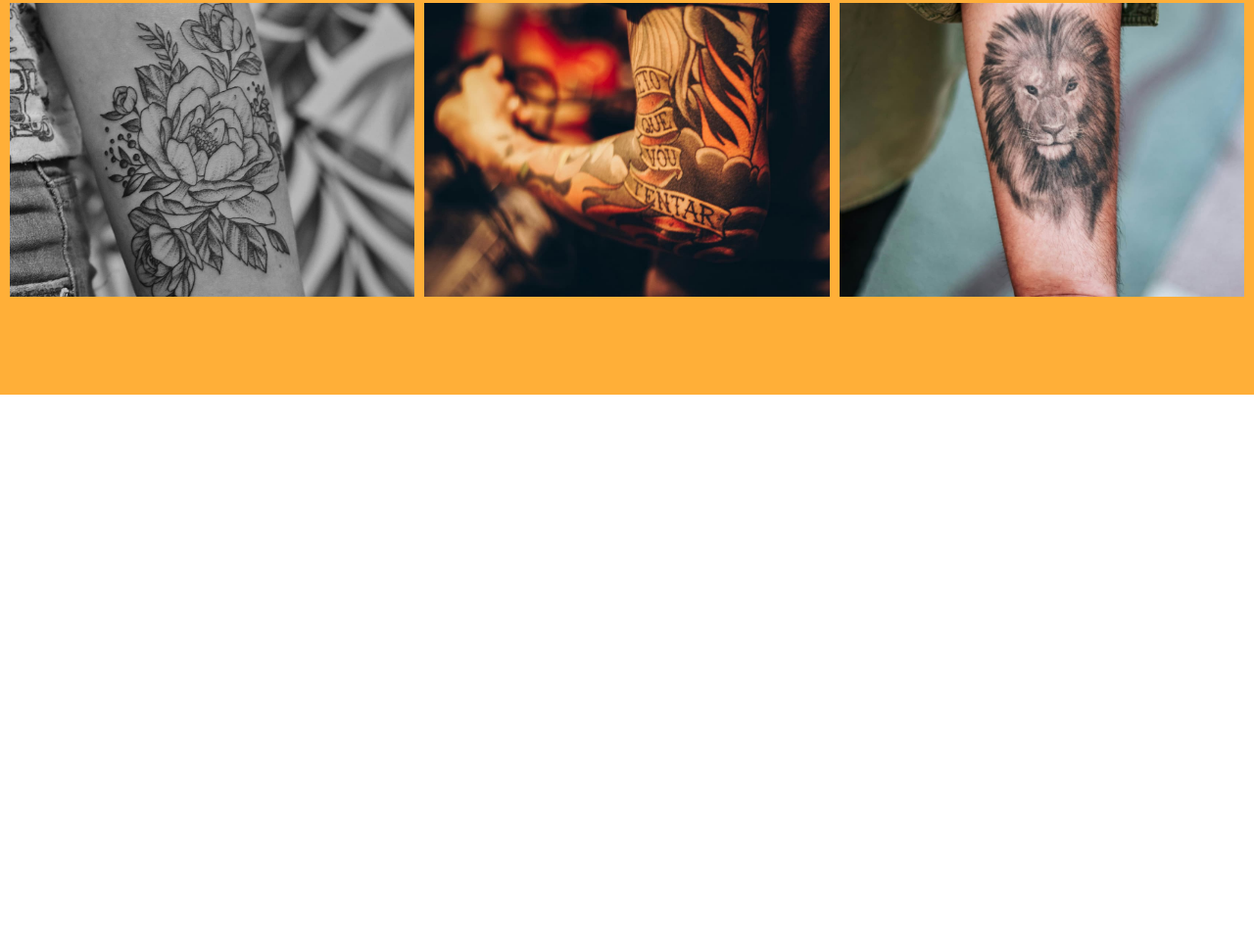
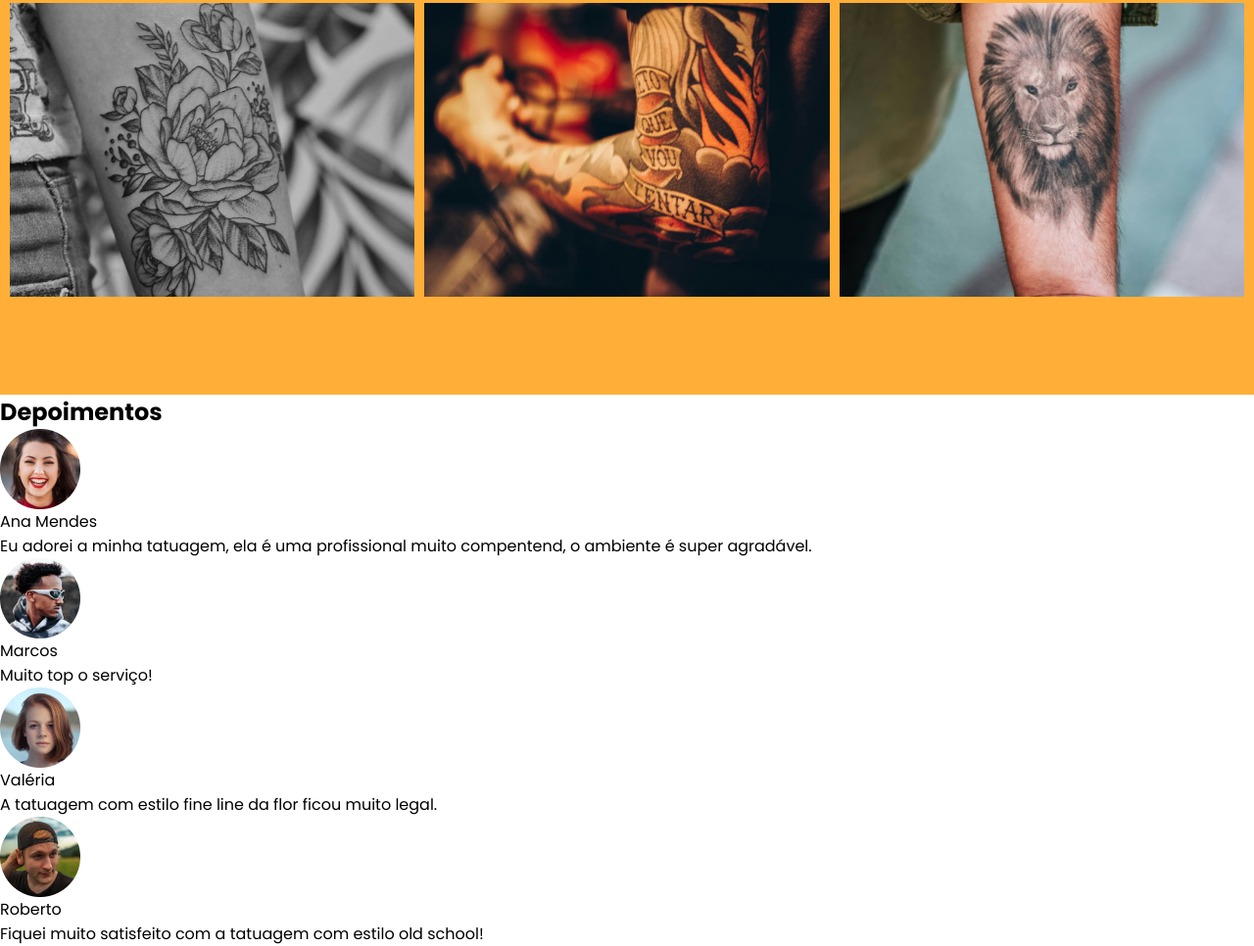
Before and after one commit to devlucasmeloc/site-tattoo, a plain HTML site: page index.html in a window 1280 px wide. Shown: the part 1860-2826 px from the top of the page at 98% size. Before the commit the page ends 2263 px from the top, so only its background shows below. Drawn offline with Linux system fonts and the light colour scheme; a script that the page names is missing.

Commit message:
Adicionada  a estrutura html dos depoimentos

```diff
--- a/index.html
+++ b/index.html
@@ -78,7 +78,52 @@
             </div>
         </main>
 
+        <article class="depoimentos">
+            <div class="depoimentos-container">
+                <h2 class="subtitulo">Depoimentos</h2>
+                <ul>
+                    <li>
+                        <div class="perfil">
+                            <img src="./img/fotos/fotos-de-perfil/ana.png" alt="Foto de Perfil da Ana">
+                            <p class="nome">Ana Mendes</p>
+                        </div>
+                        <p class="depoimento">
+                            Eu adorei a minha tatuagem, ela é uma profissional muito compentend, o ambiente é super agradável.
+                        </p>
+                    </li>
 
+                    <li>
+                        <div class="perfil">
+                            <img src="./img/fotos/fotos-de-perfil/marcos.png" alt="Foto de Perfil do Marcos">
+                            <p class="nome">Marcos</p>
+                        </div>
+                        <p class="depoimento">
+                            Muito top o serviço!
+                        </p>
+                    </li>
+
+                    <li>
+                        <div class="perfil">
+                            <img src="./img/fotos/fotos-de-perfil/valeria.png" alt="Foto de Perfil da Valéria">
+                            <p class="nome">Valéria</p>
+                        </div>
+                        <p class="depoimento">
+                            A tatuagem com estilo fine line da flor ficou muito legal.
+                        </p>
+                    </li>
+
+                    <li>
+                        <div class="perfil">
+                            <img src="./img/fotos/fotos-de-perfil/roberto.png" alt="Foto de Perfil do Roberto">
+                            <p class="nome">Roberto</p>
+                        </div>
+                        <p class="depoimento">
+                            Fiquei muito satisfeito com a tatuagem com estilo old school!
+                        </p>
+                    </li>
+                </ul>
+            </div>
+        </article>
 
 
     <script src="./js/script.js"></script>
```
